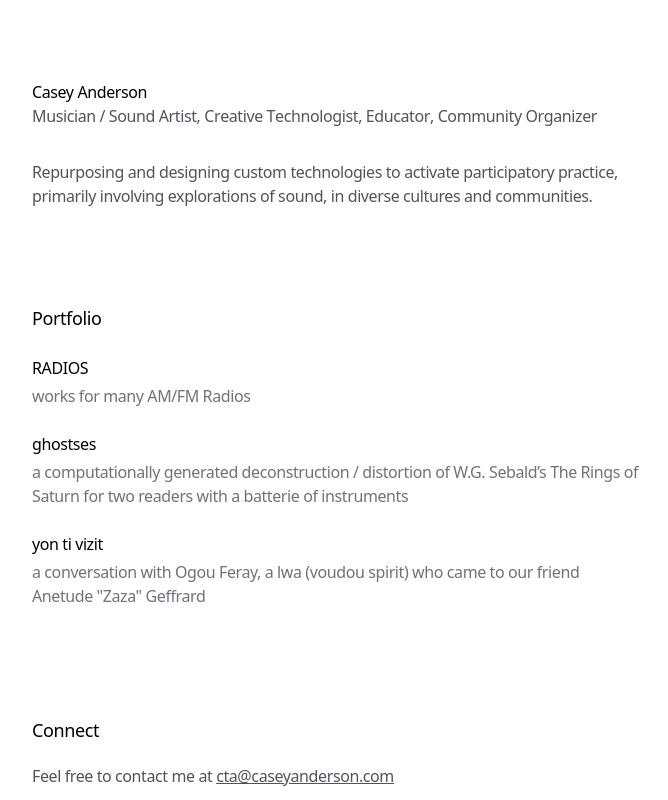
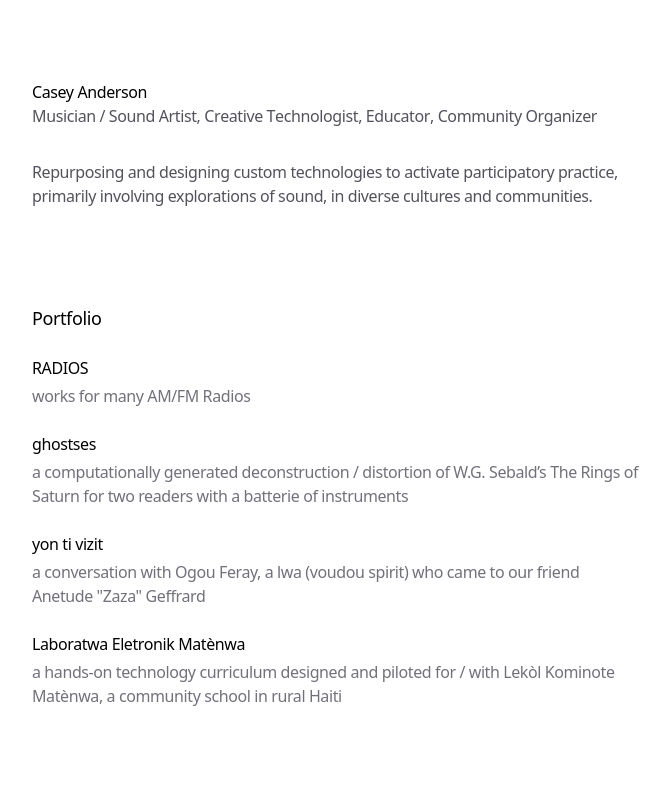
Before and after one commit to caseyanderson/caseyanderson.work, a Next.js app: page / in a window 1280 px wide. Shown: the top 800 px of the page, without its empty margins (304-972 px from the left). Built offline with nearby package versions, Linux system fonts and the light colour scheme.

Commit message:
adds lem

```diff
--- /dev/null
+++ b/app/blog/laboratwa-eletroknik-matnewa/page.mdx
@@ -0,0 +1,15 @@
+<Cover
+  src="https://payload.cargocollective.com/1/17/549792/13930520/DSC00451_1000.JPG"
+  alt=""
+  caption=""
+/>
+
+## Laboratwa Eletronik Matènwa
+
+more photos?
+
+"Lekòl Kominote Matènwa (often abbreviated as LKM) is a community school in rural Haiti on the island of La Gonâve. LKM’s pedagogical philosophy emphasizes education in collaboration with, and celebration of, local knowledge and traditions. Classes are hands-on, often take place in the school’s gardens or chicken coop, and are lead by local residents of the island. LKM’s unique approach to education allows people 'to recognize that knowledge, confidence, and self-determination can be found in their own experiences and histories.'"
+
+"I was introduced to LKM by my colleague Elizabeth Chin, who has collaborated with the school for the last six years. In 2015, Elizabeth and a research assistant traveled to Matènwa to teach photography classes at LKM. As described in this essay, the classes served a dual purpose: introducing participants 'to such concepts as framing, lighting, composition, micro/macro and point of view' (Chin 2015) done while simultaneously providing an environment for general technology education (where photography is simply the context). These classes were met with so much excitement that Elizabeth invited me to collaborate with her on a similar series of hands-on technology workshops for deployment the following summer. In the summer of 2016, I traveled to Haiti with a suitcase full of electronics supplies to meet Elizabeth at LKM. Over the course of two weeks, we lead training sessions for LKM’s faculty as well as workshops for children. In both cases, our activities at the school functioned as a means to explore what kind of hands-on technology curriculum is possible at LKM while simultaneously navigating the complexities of doing so sustainably in rural Haiti."
+
+from [Repurpose, Remix, Bend: Piloting A Locally Defined Technology Curriculum](https://www.americananthropologist.org/online-content/repurpose-remix-bend-piloting-a-locally-defined-technology-curriculum), by Casey Anderson, April 10, 2018, [American Anthropologist](https://www.americananthropologist.org/): Multimodal Anthropologies
--- a/app/data.ts
+++ b/app/data.ts
@@ -97,6 +97,14 @@ export const BLOG_POSTS: BlogPost[] = [
     link: '/blog/yon-ti-vizit',
     uid: 'blog-3',
   },
+  {
+    title: 'Laboratwa Eletronik Matènwa',
+    description:
+      'a hands-on technology curriculum designed and piloted for / with Lekòl Kominote Matènwa, a community school in rural Haiti',
+    link: '/blog/laboratwa-eletroknik-matnewa',
+    uid: 'blog-4',
+  },
+
 ]
 
 export const SOCIAL_LINKS: SocialLink[] = [
```
